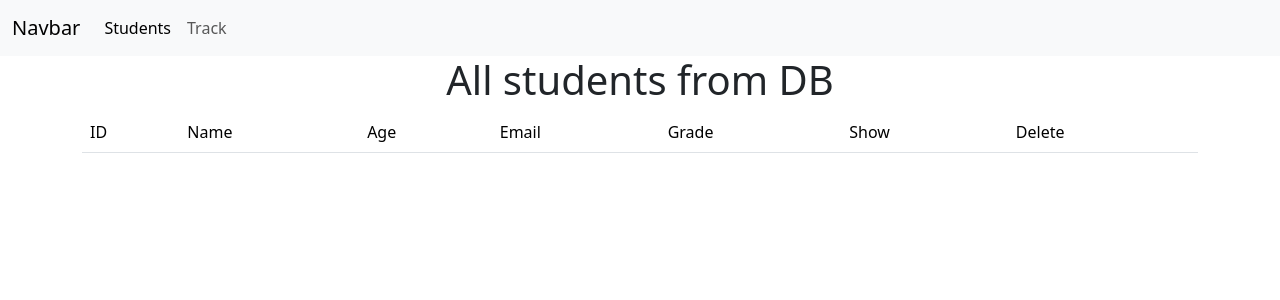
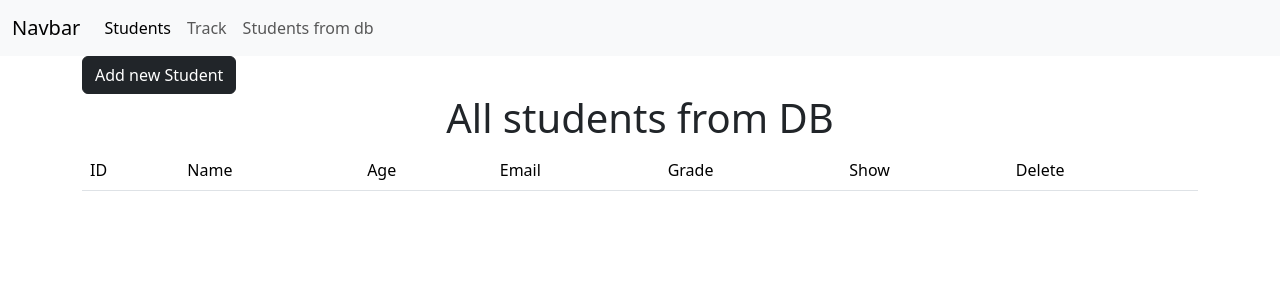
Before and after one commit to NohaAShehab/ptp44-telecom-django, a Django app: page /students/ in a window 1280 px wide. Shown: the top 300 px of the page. Run offline with Django 5.2, Linux system fonts and the light colour scheme; data that the repository does not hold is empty.

Commit message:
create new object using forms

```diff
--- a/iti/students/templates/layouts/base.html
+++ b/iti/students/templates/layouts/base.html
@@ -20,7 +20,9 @@
         <li class="nav-item">
           <a class="nav-link" href="{% url 'tracks.index'%}">Track</a>
         </li>
-
+     <li class="nav-item">
+          <a class="nav-link" href="{% url 'students.index'%}">Students from db</a>
+        </li>
 
       </ul>
 
--- a/iti/students/templates/students/index.html
+++ b/iti/students/templates/students/index.html
@@ -1,6 +1,7 @@
 {% extends  'layouts/base.html' %}
 
 {% block content %}
+    <a class="btn btn-dark" href="{% url 'students.create' %}"> Add new Student </a>
     <h1 style="text-align: center"> All students from DB</h1>
 <!--    {{students}}-->
  <table class="table">
--- a/iti/students/urls.py
+++ b/iti/students/urls.py
@@ -1,6 +1,6 @@
 from django.urls import path
 from students.views import (hello, aboutus, landing,
-students_list,student_info, students_landing, index,show, delete)
+students_list,student_info, students_landing, index,show, delete, create)
 urlpatterns = [
 
     ################# students
@@ -13,5 +13,6 @@ urlpatterns = [
     path('', index, name='students.index' ),
     path('<int:id>', show, name='students.show' ),
     path('<int:id>/delete', delete, name='students.delete'),
+    path('create', create, name='students.create'),
 
 ]
--- a/iti/students/views.py
+++ b/iti/students/views.py
@@ -1,8 +1,9 @@
-from django.shortcuts import render, redirect, reverse
+from django.shortcuts import render, redirect, reverse, get_object_or_404
 from django.http import HttpResponse
 import json
 
 from students.models import Student
+from students.forms import StudentForm
 
 
 # Create your views here. #
@@ -66,15 +67,38 @@ def index(request):
 
 
 def show(request, id):
-    student = Student.objects.get(id=id)
+    # student = Student.objects.get(id=id)
+    student = get_object_or_404(Student, pk=id)
     return render(request, 'students/show.html',
                   context={'student':student})
 
 
 
 def delete(request, id):
-    student = Student.objects.get(id=id)
+    # student = Student.objects.get(id=id)
+    student = get_object_or_404(Student, pk=id)
     student.delete()
     #
     url = reverse("students.index") # accept urlname
     return redirect(url)
+
+
+def create(request):
+    print(request)
+    form = StudentForm()
+    # request -> post ---> accept data then create new student
+    if request.method == "POST":
+        print(request.POST)
+        student = Student()
+        student.name = request.POST["name"]
+        student.age = request.POST["age"]
+        student.grade = request.POST["grade"]
+        student.email=request.POST["email"]
+        student.save()
+        url = reverse("students.index")  # accept urlname
+        return redirect(url)
+        # return HttpResponse("student saved")
+
+    return render(request,
+                  'students/create.html'
+                ,context={'form':form})
```
Also changed, not shown: iti/students/forms.py (added, +10 -0 lines), iti/students/static/students/js/script.js (added, +34 -0 lines), iti/students/templates/students/create.html (added, +13 -0 lines), notes.txt (+14 -0 lines).
